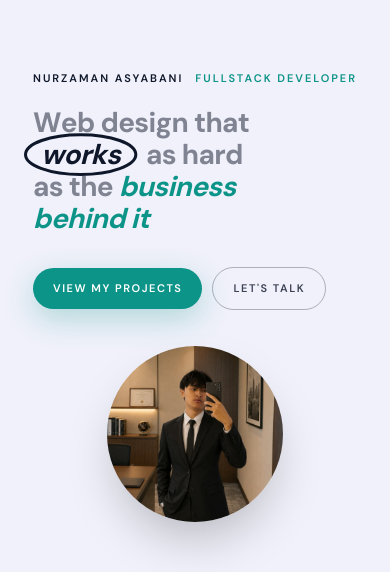
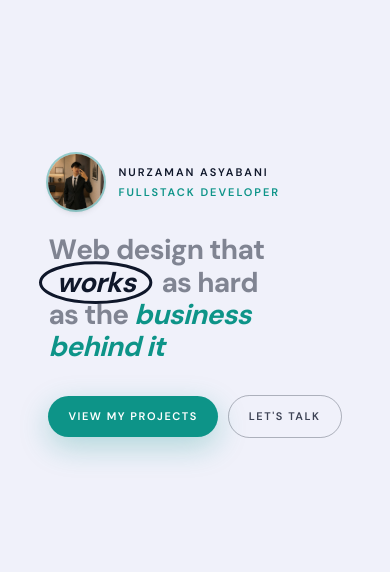
Before and after one commit to Asyabani/portfolio, a Next.js app: page / in a window 390 px wide. Shown: the part 126-698 px from the top of the page. Built offline with nearby package versions, Linux system fonts and the light colour scheme; no server answers.

Commit message:
feat: mobile-first hero composition on home
Avatar identity chip replaces the eyebrow and floating photo below
md; tablet and desktop keep the original layout.

```diff
--- a/src/components/HeroAnimated.tsx
+++ b/src/components/HeroAnimated.tsx
@@ -28,6 +28,8 @@ export function HeroAnimated() {
   const ovalRef = useRef<SVGEllipseElement>(null);
   const ctaRef = useRef<HTMLDivElement>(null);
   const photoRef = useRef<HTMLDivElement>(null);
+  // Mobile-only identity chip (avatar + name/role) shown instead of the big photo
+  const chipRef = useRef<HTMLDivElement>(null);
   const loaderReady = useLoaderReady();
   const { theme } = useTheme();
   const isDark = theme === 'dark';
@@ -68,8 +70,10 @@ export function HeroAnimated() {
       ...chars4,
     ];
 
+    const introEls = [introRef.current, chipRef.current].filter(Boolean);
+
     gsap.set(allChars, { opacity: 0, y: 20 });
-    gsap.set(introRef.current, { opacity: 0, y: 12 });
+    gsap.set(introEls, { opacity: 0, y: 12 });
     gsap.set(ctaRef.current, { opacity: 0, y: 20 });
     gsap.set(photoRef.current, { opacity: 0, scale: 0.9, x: 40 });
 
@@ -82,8 +86,8 @@ export function HeroAnimated() {
 
     const tl = gsap.timeline();
 
-    // Name + role eyebrow leads the sequence
-    tl.to(introRef.current, {
+    // Name + role eyebrow (or mobile chip) leads the sequence
+    tl.to(introEls, {
       opacity: 1,
       y: 0,
       duration: 0.6,
@@ -151,10 +155,35 @@ export function HeroAnimated() {
         <div className="flex flex-col lg:flex-row items-center justify-between gap-9 sm:gap-12 lg:gap-8">
           {/* ── Left: Headline ── */}
           <div className="flex-1 max-w-2xl">
+            {/* Mobile: avatar + name/role chip replaces eyebrow and big photo */}
+            <div
+              ref={chipRef}
+              className="mb-6 flex items-center gap-3.5 md:hidden"
+            >
+              <span className="relative block h-14 w-14 shrink-0 overflow-hidden rounded-full shadow-md ring-2 ring-primary/40 dark:ring-teal-400/40">
+                <Image
+                  src="/img/profile-2026.jpg"
+                  alt="Nurzaman Asyabani"
+                  fill
+                  sizes="56px"
+                  className="object-cover object-top"
+                  priority
+                />
+              </span>
+              <span className="flex flex-col gap-1 text-[11px] font-semibold uppercase">
+                <span className="tracking-[0.18em] text-dark dark:text-white">
+                  Nurzaman Asyabani
+                </span>
+                <span className="tracking-[0.18em] text-primary dark:text-teal-400">
+                  Fullstack Developer
+                </span>
+              </span>
+            </div>
+
             {/* Eyebrow: who + what — the one line a visitor should read first */}
             <p
               ref={introRef}
-              className="mb-5 md:mb-7 flex flex-wrap items-center gap-x-3 gap-y-1 text-[11px] sm:text-xs font-semibold tracking-[0.18em] sm:tracking-[0.28em] uppercase"
+              className="mb-5 md:mb-7 hidden md:flex flex-wrap items-center gap-x-3 gap-y-1 text-[11px] sm:text-xs font-semibold tracking-[0.18em] sm:tracking-[0.28em] uppercase"
             >
               <span className="text-dark dark:text-white">Nurzaman Asyabani</span>
               <span
@@ -246,10 +275,10 @@ export function HeroAnimated() {
             </div>
           </div>
 
-          {/* ── Right: Profile Photo ── */}
+          {/* ── Right: Profile Photo (tablet & desktop; mobile shows the chip) ── */}
           <div
             ref={photoRef}
-            className="shrink-0 flex items-center justify-center"
+            className="hidden md:flex shrink-0 items-center justify-center"
           >
             <div className="relative w-44 h-44 sm:w-80 sm:h-80 lg:w-104 lg:h-104 rounded-full overflow-hidden bg-white/5 shadow-2xl">
               <Image
```
